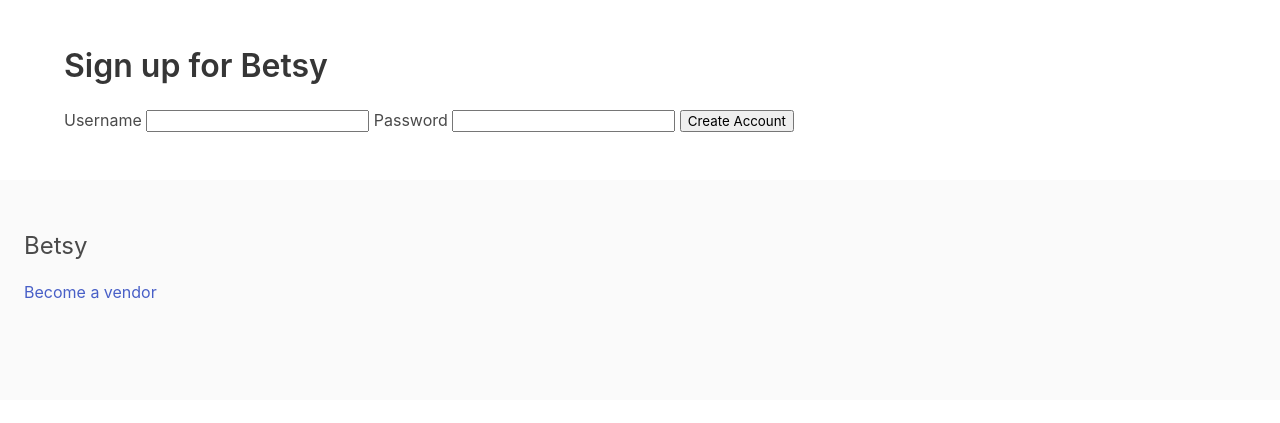
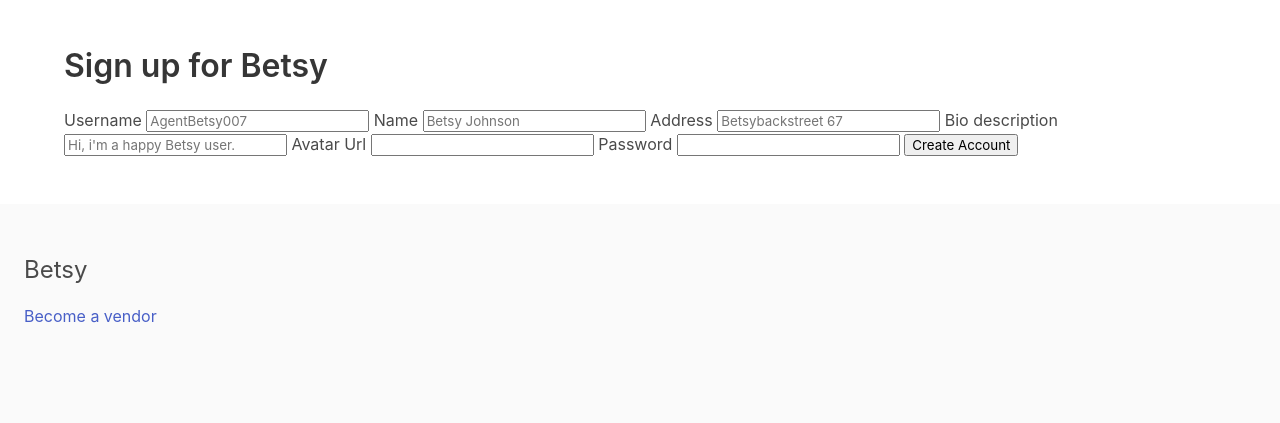
Before and after one commit to NTielman/Betsy, a Flask app: page /sign_up/ in a window 1280 px wide. Shown: the part 52-475 px from the top of the page. Run offline with Flask 2, Linux system fonts and the light colour scheme.

Commit message:
user signup works

```diff
--- a/main.py
+++ b/main.py
@@ -1,6 +1,6 @@
 import os
 from flask import Flask, redirect, render_template, request, session, url_for, flash
-from helpers import verify_password
+from helpers import verify_password, verify_user
 
 __winc_id__ = '9263bbfddbeb4a0397de231a1e33240a'
 __human_name__ = 'templates'
@@ -34,8 +34,23 @@ def login():
 
 @app.route('/sign_up/', methods=['GET', 'POST'])
 def sign_up():
-#     if request.method == "POST":
-    return render_template("sign_up.html")
+    if request.method == "POST":
+        username = request.form["username"]
+        fullname = request.form["full_name"]
+        address = request.form["address"]
+        bio = request.form["bio"]
+        avatar_url = request.form["avatar_url"]
+        password = request.form["password"]
+        user_created_succesfully = verify_user(username, fullname, address, bio, avatar_url, password)
+        if user_created_succesfully:
+            session["user"] = username
+            return redirect(url_for("frontpage"))
+        else:
+            return redirect(url_for('sign_up'))
+    else:
+        if "user" in session:
+            return redirect(url_for("frontpage"))
+        return render_template("sign_up.html")
 
 if __name__ == "__main__":
     app.run(debug=True)
--- a/templates/log_in.html
+++ b/templates/log_in.html
@@ -13,7 +13,7 @@
     <label for="username">Username</label>
     <input id="username" type="text" name="username">
     <label for="password">Password</label>
-    <input id="password" type="text" name="password">
+    <input id="password" type="password" name="password">
     <input type="submit" value="Login">
 </form>
 {% endblock content %}
--- a/templates/sign_up.html
+++ b/templates/sign_up.html
@@ -1,12 +1,33 @@
 {% extends "base.html" %}
 {% block title %} Sign Up {% endblock %}
 {% block content %}
+    {% with messages = get_flashed_messages() %}
+        {% if messages %}
+            {% for msg in messages %}
+            <p>{{msg}}</p>
+            {% endfor %}
+        {% endif %}
+    {% endwith %}
 <h1 class="title">Sign up for Betsy</h1>
 <form method="post">
     <label for="username">Username</label>
-    <input id="username" type="text" name="username">
+    <input id="username" type="text" placeholder="AgentBetsy007" name="username">
+
+    <label for="full_name">Name</label>
+    <input id="full_name" type="text" placeholder="Betsy Johnson" name="full_name">
+
+    <label for="address">Address</label>
+    <input id="address" type="text" placeholder="Betsybackstreet 67" name="address">
+
+    <label for="bio">Bio description</label>
+    <input id="bio" type="text" placeholder="Hi, i'm a happy Betsy user." name="bio">
+
+    <label for="avatar_url">Avatar Url</label>
+    <input id="avatar_url" type="text" name="avatar_url">
+
     <label for="password">Password</label>
-    <input id="password" type="text" name="password">
+    <input id="password" type="password" name="password">
+
     <input type="submit" value="Create Account">
 </form>
 {% endblock content %}
```
Also changed, not shown: helpers.py (+16 -1 lines), models.py (+5 -5 lines), queries.py (+9 -0 lines).
